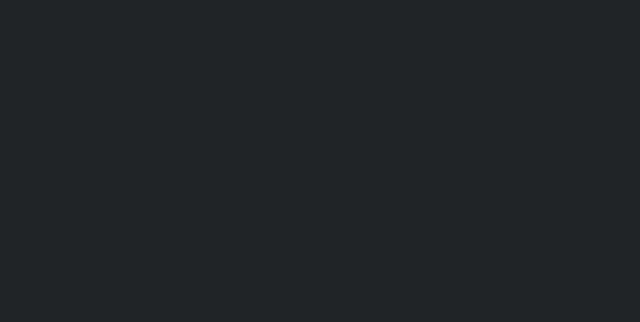
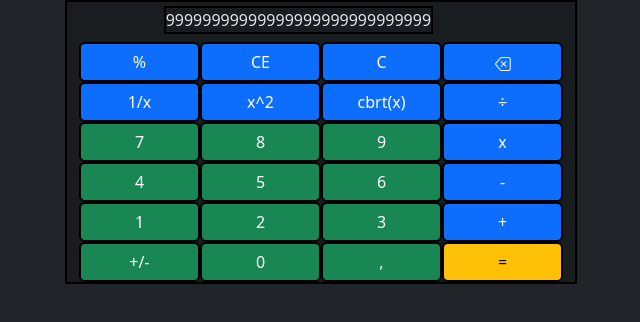
Before and after one commit to Ciocolici/100-Daily-UI-Challenges, a plain HTML site: page Challenge 004 - Prompt Calculation/index.html in a window 1280 px wide. Shown: the whole page, without its empty margins (319-959 px from the left). Drawn offline with nearby package versions, Linux system fonts and the light colour scheme.

Commit message:
challenge 004 finished

```diff
--- a/Challenge 004 - Prompt Calculation/index.html
+++ b/Challenge 004 - Prompt Calculation/index.html
@@ -7,11 +7,193 @@
       integrity="sha384-QWTKZyjpPEjISv5WaRU9OFeRpok6YctnYmDr5pNlyT2bRjXh0JMhjY6hW+ALEwIH"
       crossorigin="anonymous"
     />
+    <link rel="stylesheet" href="style.css" />
     <meta charset="UTF-8" />
     <meta name="viewport" content="width=device-width, initial-scale=1.0" />
     <title>Prompt: Calculation</title>
   </head>
   <body>
+    <div
+      class="container-fluid custom-container border border-2 border-black bg-dark-subtle"
+    >
+      <div class="row">
+        <div class="col-2"></div>
+        <div class="col-10">
+          <label
+            for="exampleTextarea"
+            class="form-label border border-2 border-black mt-1"
+            >99999999999999999999999999999</label
+          >
+        </div>
+      </div>
+      <div class="row">
+        <div class="col-12 d-flex">
+          <button
+            type="button"
+            class="btn btn-primary w-50 border rounded border-2 border-black"
+          >
+            %
+          </button>
+          <button
+            type="button"
+            class="btn btn-primary w-50 border rounded border-2 border-black"
+          >
+            CE
+          </button>
+          <button
+            type="button"
+            class="btn btn-primary w-50 border rounded border-2 border-black"
+          >
+            C
+          </button>
+          <button
+            type="button"
+            class="btn btn-primary w-50 border rounded border-2 border-black"
+          >
+            <svg
+              xmlns="http://www.w3.org/2000/svg"
+              width="16"
+              height="16"
+              fill="currentColor"
+              class="bi bi-backspace"
+              viewBox="0 0 16 16"
+            >
+              <path
+                d="M5.83 5.146a.5.5 0 0 0 0 .708L7.975 8l-2.147 2.146a.5.5 0 0 0 .707.708l2.147-2.147 2.146 2.147a.5.5 0 0 0 .707-.708L9.39 8l2.146-2.146a.5.5 0 0 0-.707-.708L8.683 7.293 6.536 5.146a.5.5 0 0 0-.707 0z"
+              />
+              <path
+                d="M13.683 1a2 2 0 0 1 2 2v10a2 2 0 0 1-2 2h-7.08a2 2 0 0 1-1.519-.698L.241 8.65a1 1 0 0 1 0-1.302L5.084 1.7A2 2 0 0 1 6.603 1zm-7.08 1a1 1 0 0 0-.76.35L1 8l4.844 5.65a1 1 0 0 0 .759.35h7.08a1 1 0 0 0 1-1V3a1 1 0 0 0-1-1z"
+              />
+            </svg>
+          </button>
+        </div>
+      </div>
+      <div class="row">
+        <div class="col-12 d-flex">
+          <button
+            type="button"
+            class="btn btn-primary w-50 border rounded border-2 border-black"
+          >
+            1/x</button
+          ><button
+            type="button"
+            class="btn btn-primary w-50 border rounded border-2 border-black"
+          >
+            x^2</button
+          ><button
+            type="button"
+            class="btn btn-primary w-50 border rounded border-2 border-black"
+          >
+            cbrt(x)</button
+          ><button
+            type="button"
+            class="btn btn-primary w-50 border rounded border-2 border-black"
+          >
+            ÷
+          </button>
+        </div>
+      </div>
+      <div class="row">
+        <div class="col-12 d-flex">
+          <button
+            type="button"
+            class="btn btn-success w-100 w-50 border rounded border-2 border-black"
+          >
+            7</button
+          ><button
+            type="button"
+            class="btn btn-success w-100 w-50 border rounded border-2 border-black"
+          >
+            8</button
+          ><button
+            type="button"
+            class="btn btn-success w-100 w-50 border rounded border-2 border-black"
+          >
+            9</button
+          ><button
+            type="button"
+            class="btn btn-primary w-100 w-50 border rounded border-2 border-black"
+          >
+            x
+          </button>
+        </div>
+      </div>
+      <div class="row">
+        <div class="col-12 d-flex">
+          <button
+            type="button"
+            class="btn btn-success w-50 border rounded border-2 border-black"
+          >
+            4</button
+          ><button
+            type="button"
+            class="btn btn-success w-50 border rounded border-2 border-black"
+          >
+            5</button
+          ><button
+            type="button"
+            class="btn btn-success w-50 border rounded border-2 border-black"
+          >
+            6</button
+          ><button
+            type="button"
+            class="btn btn-primary w-50 border rounded border-2 border-black"
+          >
+            -
+          </button>
+        </div>
+      </div>
+      <div class="row">
+        <div class="col-12 d-flex">
+          <button
+            type="button"
+            class="btn btn-success w-50 border rounded border-2 border-black"
+          >
+            1</button
+          ><button
+            type="button"
+            class="btn btn-success w-50 border rounded border-2 border-black"
+          >
+            2</button
+          ><button
+            type="button"
+            class="btn btn-success w-50 border rounded border-2 border-black"
+          >
+            3</button
+          ><button
+            type="button"
+            class="btn btn-primary w-50 border rounded border-2 border-black"
+          >
+            +
+          </button>
+        </div>
+      </div>
+      <div class="row">
+        <div class="col-12 d-flex">
+          <button
+            type="button"
+            class="btn btn-success w-50 border rounded border-2 border-black"
+          >
+            +/-</button
+          ><button
+            type="button"
+            class="btn btn-success w-50 border rounded border-2 border-black"
+          >
+            0</button
+          ><button
+            type="button"
+            class="btn btn-success w-50 border rounded border-2 border-black"
+          >
+            ,</button
+          ><button
+            type="button"
+            class="btn btn-warning w-50 border rounded border-2 border-black"
+          >
+            =
+          </button>
+        </div>
+      </div>
+    </div>
     <script
       src="https://cdn.jsdelivr.net/npm/bootstrap@5.3.3/dist/js/bootstrap.bundle.min.js"
       integrity="sha384-YvpcrYf0tY3lHB60NNkmXc5s9fDVZLESaAA55NDzOxhy9GkcIdslK1eN7N6jIeHz"
--- /dev/null
+++ b/Challenge 004 - Prompt Calculation/style.css
@@ -0,0 +1,3 @@
+.custom-container {
+  max-width: 40%;
+}
```
Also changed, not shown: Challenge 004 - Prompt Calculation/Challenge 004.png.
